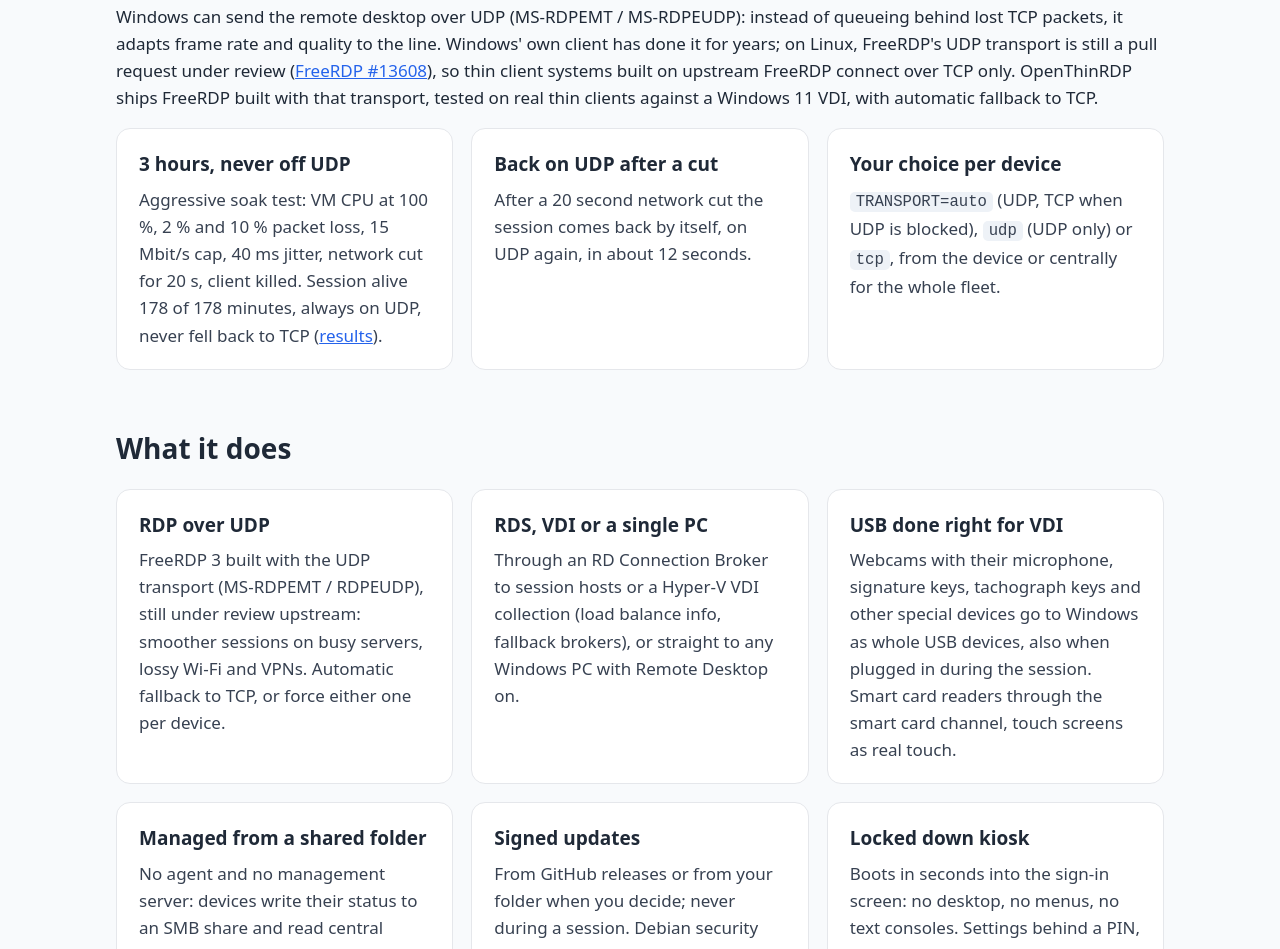
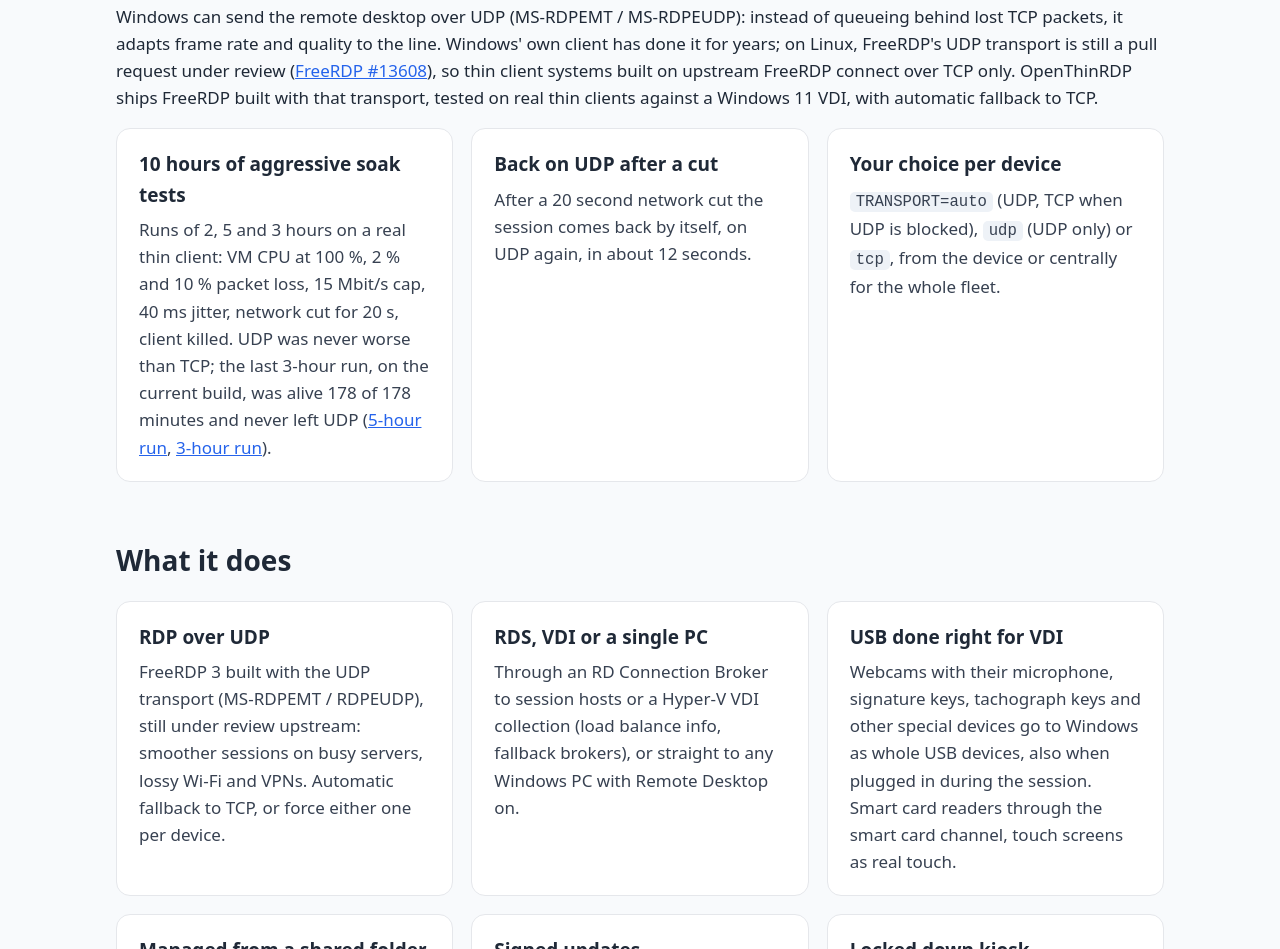
Before and after one commit to Ceschi-ops/openthinrdp, a plain HTML site: page index.html in a window 1280 px wide. Shown: the part 1241-2190 px from the top of the page. Drawn offline with Linux system fonts and the light colour scheme.

Commit message:
UDP first: what the soak tests showed

```diff
--- a/index.html
+++ b/index.html
@@ -71,7 +71,7 @@
     <h2>RDP over UDP, on a free thin client</h2>
     <p>Windows can send the remote desktop over UDP (MS-RDPEMT / MS-RDPEUDP): instead of queueing behind lost TCP packets, it adapts frame rate and quality to the line. Windows' own client has done it for years; on Linux, FreeRDP's UDP transport is still a pull request under review (<a href="https://github.com/FreeRDP/FreeRDP/pull/13608">FreeRDP #13608</a>), so thin client systems built on upstream FreeRDP connect over TCP only. OpenThinRDP ships FreeRDP built with that transport, tested on real thin clients against a Windows 11 VDI, with automatic fallback to TCP.</p>
     <div class="grid">
-      <div class="card"><h3>3 hours, never off UDP</h3><p>Aggressive soak test: VM CPU at 100 %, 2 % and 10 % packet loss, 15 Mbit/s cap, 40 ms jitter, network cut for 20 s, client killed. Session alive 178 of 178 minutes, always on UDP, never fell back to TCP (<a href="https://github.com/FreeRDP/FreeRDP/pull/13608#issuecomment-6110587552">results</a>).</p></div>
+      <div class="card"><h3>10 hours of aggressive soak tests</h3><p>Runs of 2, 5 and 3 hours on a real thin client: VM CPU at 100 %, 2 % and 10 % packet loss, 15 Mbit/s cap, 40 ms jitter, network cut for 20 s, client killed. UDP was never worse than TCP; the last 3-hour run, on the current build, was alive 178 of 178 minutes and never left UDP (<a href="https://github.com/FreeRDP/FreeRDP/pull/13608#issuecomment-6098984282">5-hour run</a>, <a href="https://github.com/FreeRDP/FreeRDP/pull/13608#issuecomment-6110587552">3-hour run</a>).</p></div>
       <div class="card"><h3>Back on UDP after a cut</h3><p>After a 20 second network cut the session comes back by itself, on UDP again, in about 12 seconds.</p></div>
       <div class="card"><h3>Your choice per device</h3><p><code>TRANSPORT=auto</code> (UDP, TCP when UDP is blocked), <code>udp</code> (UDP only) or <code>tcp</code>, from the device or centrally for the whole fleet.</p></div>
     </div>
```
Also changed, not shown: llms.txt.
